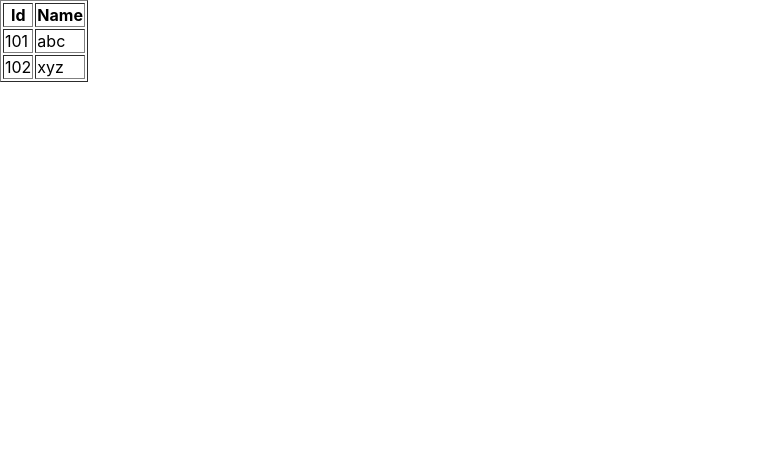
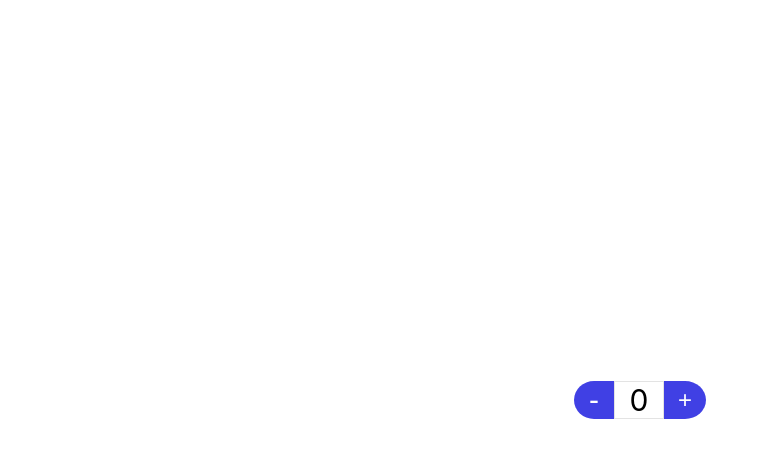
Before and after one commit to krishnakakadiya0/circlet, a React (Create React App) app: page / in a window 1280 px wide. Shown: the top 458 px of the page, without its empty margins (0-769 px from the left). Built offline with nearby package versions, Linux system fonts and the light colour scheme.

Commit message:
make counter with UI

```diff
--- a/src/App.js
+++ b/src/App.js
@@ -1,27 +1,11 @@
-import "./App.css";
-import { useEffect, useState } from 'react';
-import Loading from './components/Loading/Loading.js';
-import Home from './containers/Home/Home'
-
-let LoadingWithHome = Loading(Home);
+import Counter from "./containers/Counter/Counter";
 
 function App() {
 
-  const [loading, setLoading] = useState(false);
-  const [data, setData] = useState([]);
 
-  let orgData = [
-    {id:101, name:'abc'},
-    {id:102, name:'xyz'}
-  ];
-
-  useEffect(() => {
-    setLoading(true);
-    setTimeout(() => {setLoading(false); setData(orgData)}, 2000);
-  },[])
   return (
     <>
-      <LoadingWithHome isLoading={loading} data={data} />
+      <Counter />
     </>
   );
 }
--- /dev/null
+++ b/src/containers/Counter/Counter.css
@@ -0,0 +1,42 @@
+*{
+    margin: 0;
+    padding: 0;
+    box-sizing: border-box;
+}
+.main{
+    height: 100vh;
+    display: flex;
+    align-items: center;
+    justify-content: center;
+}
+.box{
+    display: flex;
+}
+.counter{
+    width: 50px;
+    text-align: center;
+    font-size: 30px;
+    border: 1px solid rgb(227, 227, 227);
+    padding: 0 10px;
+}
+.box button{
+    font-size: 30px;
+    padding: 0 15px;
+    border: 0;
+    background-color: rgb(64, 64, 228);
+    border-top-left-radius: 50%;
+    border-bottom-left-radius: 50%;
+    color: #fff;
+}
+.box button:last-child{
+    padding: 0 14px;
+    border-top-left-radius: 0;
+    border-bottom-left-radius: 0;
+    border-top-right-radius: 50%;
+    border-bottom-right-radius: 50%;
+    font-size: 24px;
+
+}
+.box button:active{
+    background-color: rgb(126, 126, 255);
+}
--- /dev/null
+++ b/src/containers/Counter/Counter.js
@@ -0,0 +1,19 @@
+import React, { useState } from 'react';
+import './Counter.css';
+
+function Counter(props) {
+
+    let [counter, setcounter] = useState(0);
+
+    return (
+        <div className='main'>
+            <div className='box'>
+                <button onClick={() => setcounter(counter > 0 ? counter - 1 : counter )}>-</button>
+                <div className='counter'>{counter}</div>
+                <button onClick={() => setcounter(counter < 10 ? counter + 1 : counter )}>+</button>
+            </div>
+        </div>
+    );
+}
+
+export default Counter;
```
